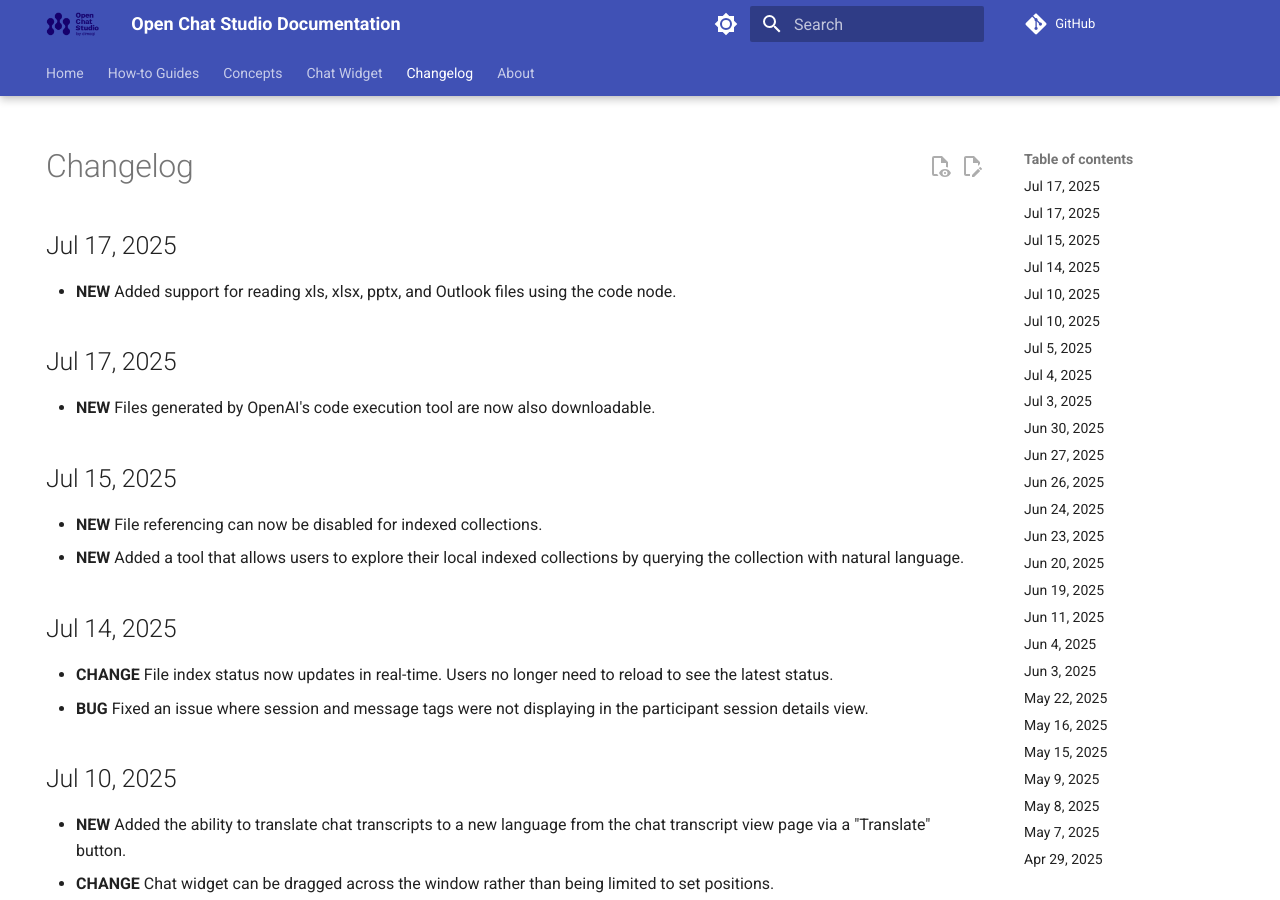
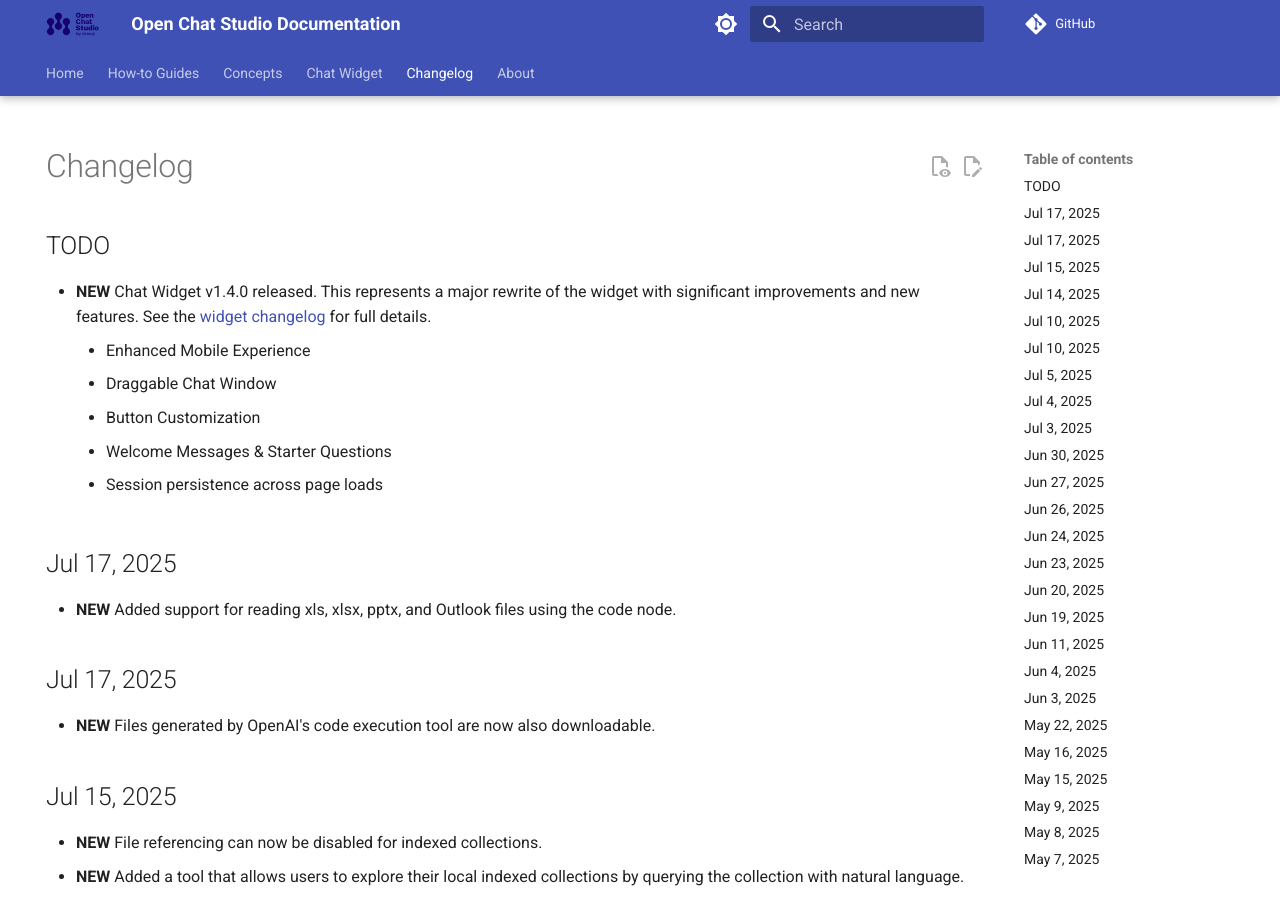
Before and after one commit to dimagi/open-chat-studio-docs, an MkDocs documentation site: the page built from docs/changelog.md, in a window 1280 px wide and 900 px high. Built offline with MkDocs 1.6.1 and Material for MkDocs 9.7.7, drawn with Linux system fonts in a browser that asks for light colours; emoji names are drawn with the system emoji font; a script that is not in the unit is left out; comment, search, counter and statistics services are not loaded.

Commit message:
add main changelog

```diff
--- a/docs/changelog.md
+++ b/docs/changelog.md
@@ -4,6 +4,15 @@ hide:
 ---
 
 # Changelog
+
+## TODO
+* **NEW** Chat Widget v1.4.0 released. This represents a major rewrite of the widget with significant improvements and new features. See the [widget changelog](chat_widget/changelog.md#v040) for full details.
+    * Enhanced Mobile Experience
+    * Draggable Chat Window
+    * Button Customization
+    * Welcome Messages & Starter Questions
+    * Session persistence across page loads
+
 ## Jul 17, 2025
 * **NEW** Added support for reading xls, xlsx, pptx, and Outlook files using the code node.
 
```
Also changed, not shown: docs/chat_widget/changelog.md (+1 -1 lines).
